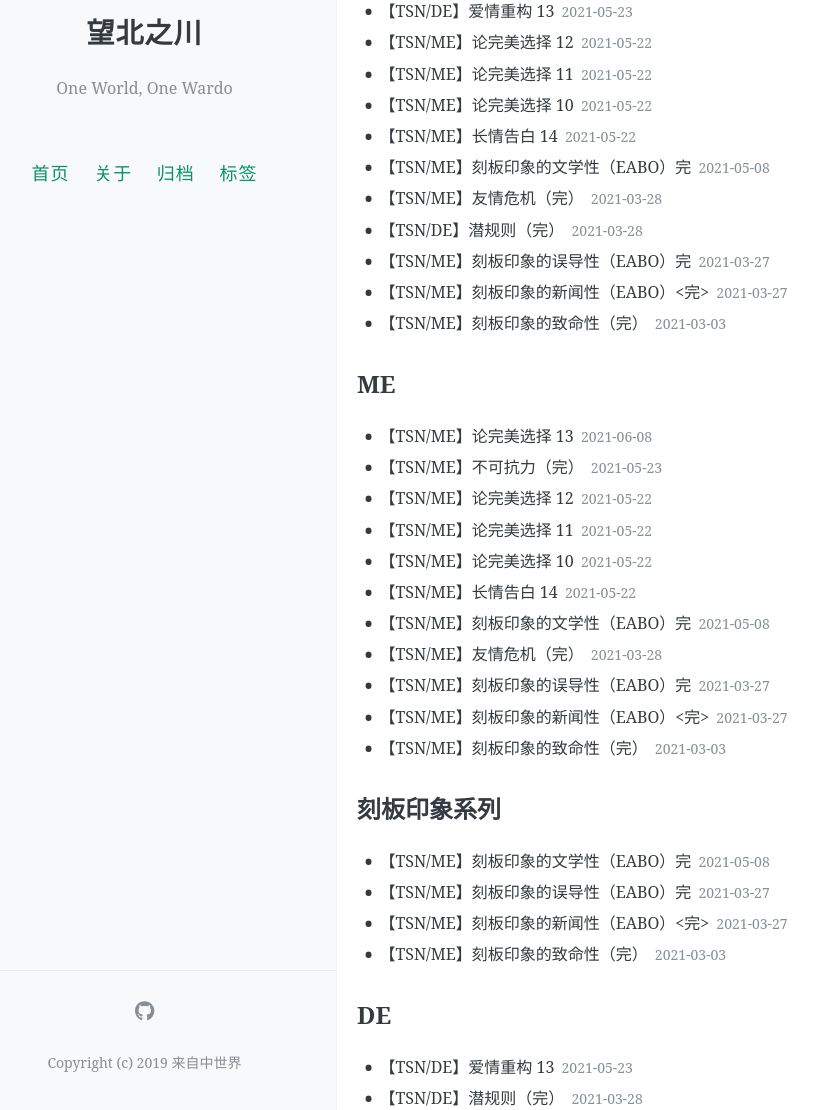
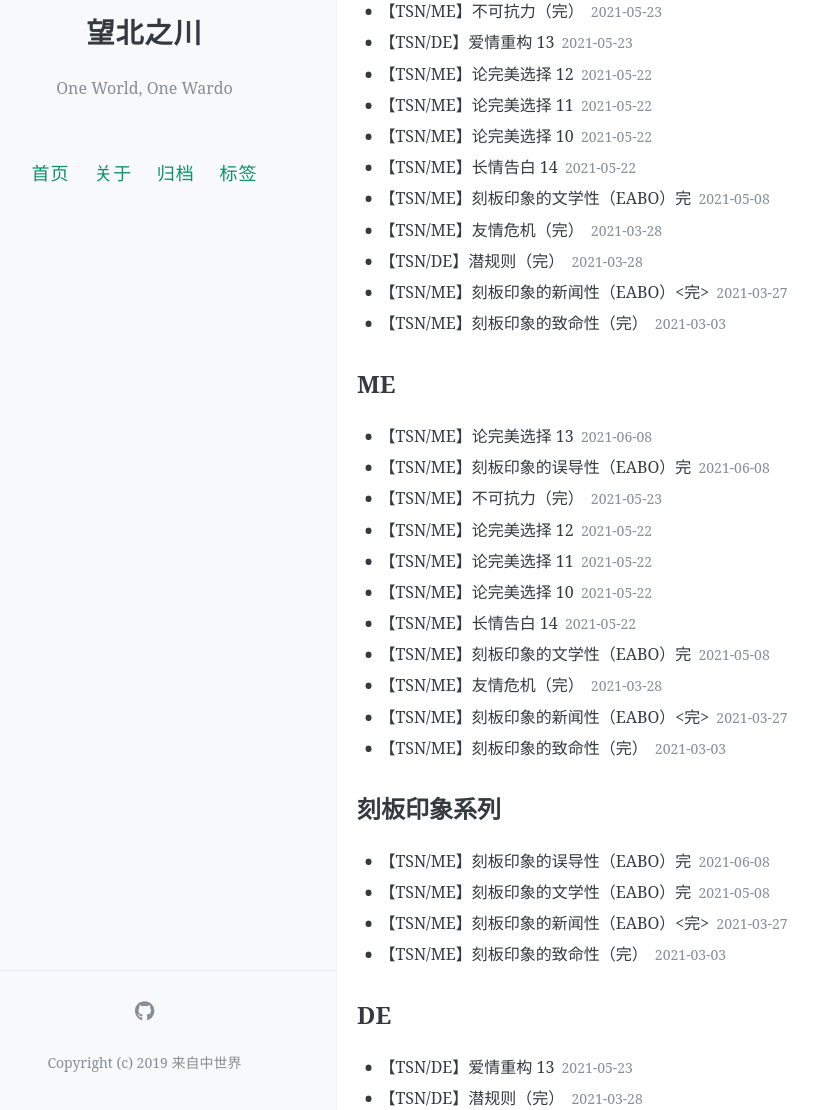
Before and after one commit to kitagawayujin/mardo, a Jekyll site: the page built from tags/index.html, in a window 1280 px wide and 1400 px high. Shown: the part 290-1400 px from the top of the window, without its empty margins (47-865 px from the left). Built offline with Jekyll 4.4.1, drawn with Linux system fonts in a browser that asks for light colours; comment, search, counter and statistics services are not loaded; some of the changed text lies outside the part shown.

Commit message:
Update 2021-06-08-kebanyinxiangdewudaoxing.md

```diff
--- a/_posts/2021-06-08-kebanyinxiangdewudaoxing.md
+++ b/_posts/2021-06-08-kebanyinxiangdewudaoxing.md
@@ -1,7 +1,7 @@
 ---
 layout: post
 title: 【TSN/ME】刻板印象的误导性（EABO）完
-date: 2021-03-27
+date: 2021-06-08
 Author: 望北之川
 categories:
 tags: [TSN,ME,刻板印象系列]
```
